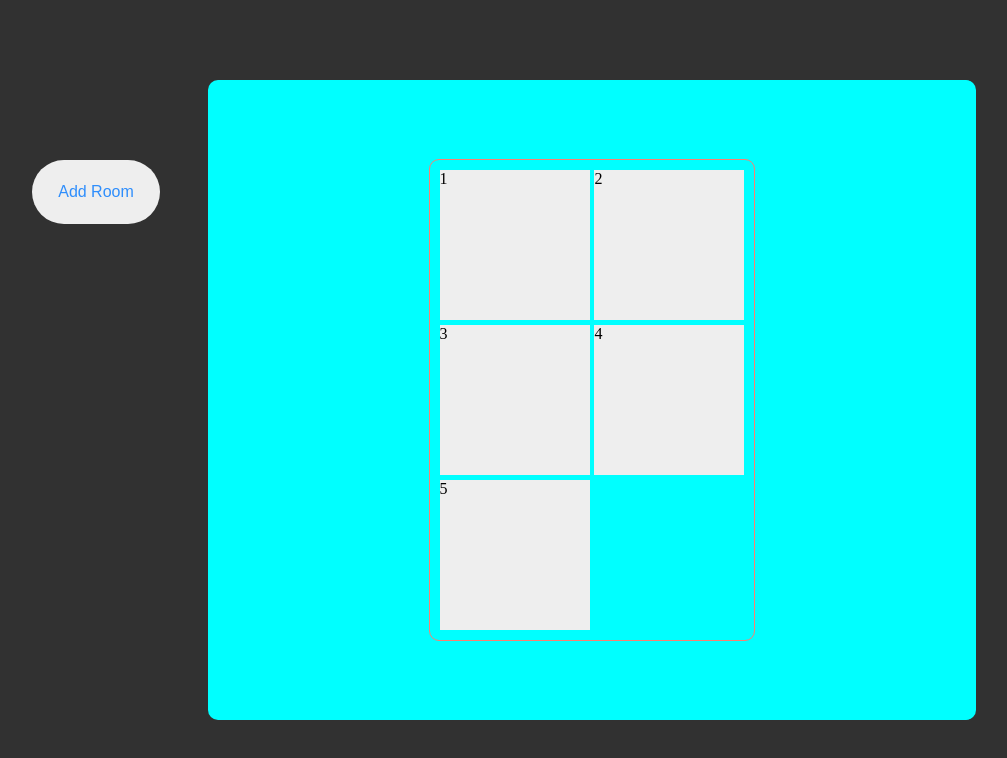
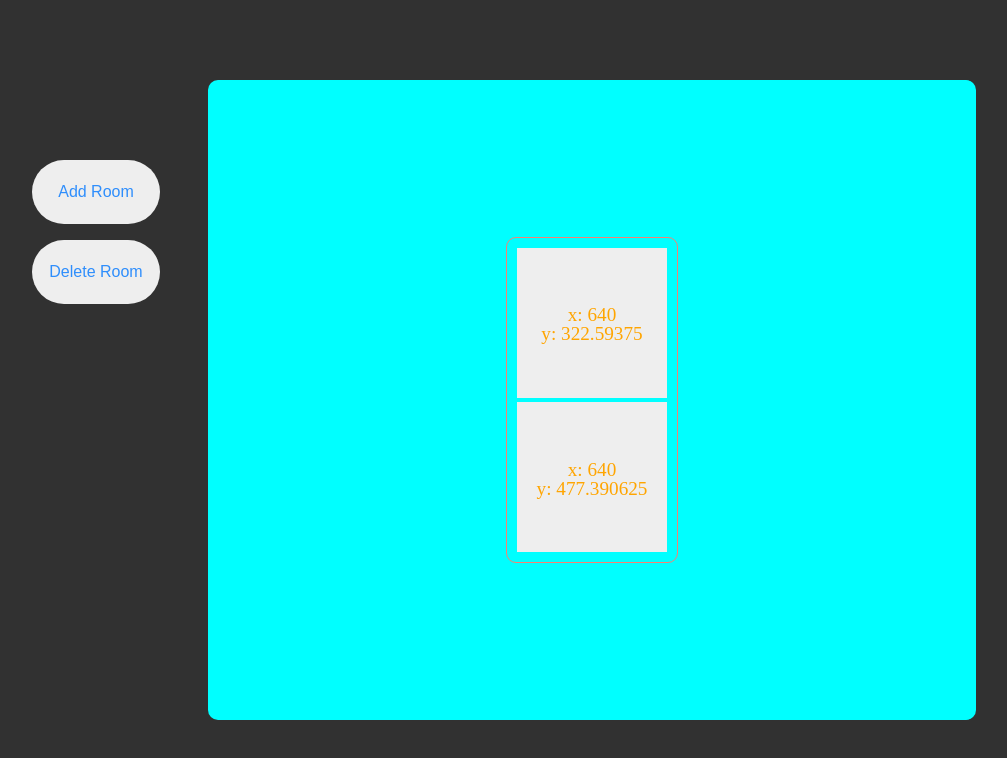
Before and after one commit to kosminskimateusz/Heating-Calc, a plain HTML site: page index.html in a window 1280 px wide. Both pictures are taken after a click on the button "Add Room". Shown: the whole page, without its empty margins (48-1055 px from the left). Drawn offline with Linux system fonts and the light colour scheme.

Commit message:
Created enviroment, adding/deleting rooms, show their x/y center.

```diff
--- a/css/style.css
+++ b/css/style.css
@@ -17,7 +17,8 @@ body {
   position: relative;
 }
 
-#btn-add-room {
+#btn-add-room,
+#btn-delete-room {
   color: var(--btn-text-color);
   border: 0;
   background-color: var(--room-background-color);
@@ -32,7 +33,12 @@ body {
   transition: opacity 0.4s;
 }
 
-#btn-add-room:hover {
+#btn-delete-room {
+  top: 15rem;
+}
+
+#btn-add-room:hover,
+#btn-delete-room:hover {
   opacity: 70%;
 }
 
@@ -60,7 +66,7 @@ body {
   max-width: 100%;
   border-radius: 10px;
   display: grid;
-  grid-template-columns: repeat(2, minmax(150px, 1fr));
+  grid-template-columns: repeat(1, minmax(150px, 1fr));
   gap: 0.3rem;
   grid-auto-rows: minmax(150px, 1fr);
   align-items: center;
@@ -73,4 +79,15 @@ body {
   height: 100%;
   width: 100%;
   background-color: var(--room-background-color);
+  text-align: center;
+  line-height: 150px;
+  position: relative;
 }
+
+.coordinate {
+  color: orange;
+  font-size: 1.2rem;
+  display: inline-block;
+  line-height: 1.2rem;
+  vertical-align: middle;
+}
--- a/index.html
+++ b/index.html
@@ -12,14 +12,13 @@
 
 <body>
   <button id="btn-add-room">Add Room</button>
+  <button id="btn-delete-room">Delete Room</button>
+
   <div class="content">
     <main class="enviroment">
       <div class="blueprint">
 
-        <div class="room one">1</div>
-        <div class="room two">2</div>
-        <div class="room three">3</div>
-        <div class="room four">4</div>
+        <div class="room" id="room1"></div>
       </div>
     </main>
   </div>
--- a/js/app.js
+++ b/js/app.js
@@ -1,5 +1,6 @@
 const blueprint = document.querySelector(".blueprint");
 const addRoomBtn = document.getElementById("btn-add-room");
+const deleteRoomBtn = document.getElementById("btn-delete-room");
 
 function createRoom() {
   let rooms = document.querySelectorAll(".room");
@@ -10,19 +11,46 @@ function createRoom() {
   }
   let newRoom = document.createElement("div");
   newRoom.classList.add("room");
-  newRoom.innerHTML = "5";
+  let number = rooms.length + 1;
+  newRoom.id = "room" + number;
+  newRoom.innerHTML = number;
   blueprint.insertBefore(newRoom, lastRoom);
 };
+
+function deleteRoom() {
+  let rooms = document.querySelectorAll(".room");
+  let num = rooms.length - 1;
+  if (rooms[num] !== undefined && num > 0) {
+    rooms[num].remove();
+  }
+}
 
 function autoSizeGrid() {
   let rooms = document.querySelectorAll(".room");
   let size = rooms.length;
-  blueprint.style.gridTemplateColumns = `repeat(${Math.ceil(size/3)}, minmax(150px, 1fr))`;
-  console.log("Length: ", size);
-  console.dir(Math.ceil(size/3));
+  (size === 3) ? blueprint.style.gridTemplateColumns = `repeat(2, minmax(150px, 1fr))` : blueprint.style.gridTemplateColumns = `repeat(${Math.ceil(size / 3)}, minmax(150px, 1fr))`;
 }
 
 addRoomBtn.addEventListener("click", () => {
   createRoom();
   autoSizeGrid();
+  getCoordinates();
 }, false);
+
+deleteRoomBtn.addEventListener("click", () => {
+  deleteRoom();
+  autoSizeGrid();
+  getCoordinates();
+}, false);
+
+function getCoordinates() {
+  let rooms = document.querySelectorAll(".room");
+  for (let el of rooms) {
+    const { left, top, width, height } = el.getBoundingClientRect();
+    const centerX = left + width / 2;
+    const centerY = top + height / 2;
+    el.innerHTML = ("<p class='coordinate'>x: " + centerX + "<br />y: " + centerY + "</p>");
+  }
+}
+
+getCoordinates();
```
